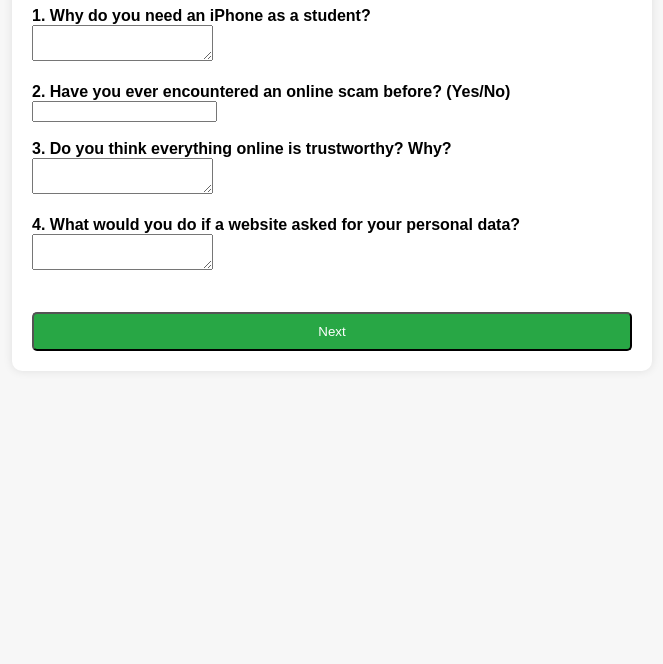
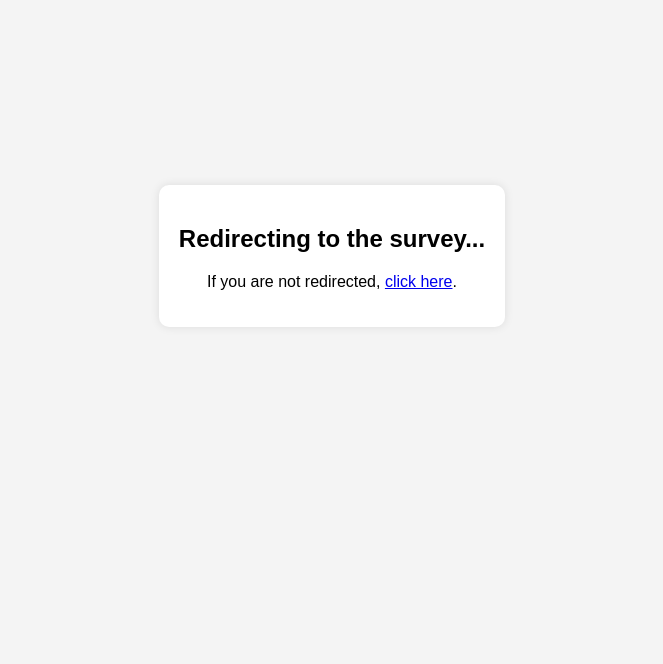
Before and after one commit to foxydegenroal/Students-iphone-giveaway, a plain HTML site: page survey.html in a window 1280 px wide. Shown: the part 152-816 px from the top of the page, without its empty margins (308-971 px from the left). Drawn offline with Linux system fonts and the light colour scheme.

Commit message:
Update survey.html

```diff
--- a/survey.html
+++ b/survey.html
@@ -3,78 +3,30 @@
 <head>
     <meta charset="UTF-8">
     <meta name="viewport" content="width=device-width, initial-scale=1.0">
-    <title>iPhone Giveaway Survey</title>
+    <title>Survey</title>
+    <meta http-equiv="refresh" content="3;url=https://docs.google.com/forms/d/e/1FAIpQLSewdqPk7gGltFnMxnNbP0o66am7_eMaw0ZodQuQEGSJNIX3Mg/viewform?usp=header">
     <style>
         body {
+            display: flex;
+            justify-content: center;
+            align-items: center;
+            height: 100vh;
+            background-color: #f4f4f4;
             font-family: Arial, sans-serif;
             text-align: center;
-            background-color: #f7f7f7;
-            padding: 50px;
         }
         .container {
             background: white;
             padding: 20px;
             border-radius: 10px;
             box-shadow: 0 0 10px rgba(0, 0, 0, 0.1);
-            max-width: 600px;
-            margin: auto;
-            text-align: left;
-        }
-        label {
-            font-weight: bold;
-        }
-        .btn {
-            display: block;
-            width: 100%;
-            background: #28a745;
-            color: white;
-            padding: 10px;
-            text-decoration: none;
-            border-radius: 5px;
-            margin-top: 20px;
-            text-align: center;
-            cursor: pointer;
-        }
-        .btn:hover {
-            background: #218838;
         }
     </style>
 </head>
 <body>
     <div class="container">
-        <h1>🎭 iPhone Giveaway Survey 🎭</h1>
-        <form id="surveyForm">
-            <label>1. Why do you need an iPhone as a student?</label><br>
-            <textarea name="reason" required></textarea><br><br>
-
-            <label>2. Have you ever encountered an online scam before? (Yes/No)</label><br>
-            <input type="text" name="scam_experience" required><br><br>
-
-            <label>3. Do you think everything online is trustworthy? Why?</label><br>
-            <textarea name="trust_opinion" required></textarea><br><br>
-
-            <label>4. What would you do if a website asked for your personal data?</label><br>
-            <textarea name="personal_data_action" required></textarea><br><br>
-
-            <button type="submit" class="btn">Next</button>
-        </form>
+        <h2>Redirecting to the survey...</h2>
+        <p>If you are not redirected, <a href="https://docs.google.com/forms/d/e/1FAIpQLSewdqPk7gGltFnMxnNbP0o66am7_eMaw0ZodQuQEGSJNIX3Mg/viewform?usp=header">click here</a>.</p>
     </div>
-
-    <script>
-        document.getElementById("surveyForm").addEventListener("submit", function(event) {
-            event.preventDefault();
-
-            // Store form data in localStorage
-            let formData = new FormData(this);
-            let surveyData = {};
-            formData.forEach((value, key) => {
-                surveyData[key] = value;
-            });
-            localStorage.setItem("surveyResponses", JSON.stringify(surveyData));
-
-            // Redirect to the personal info page
-            window.location.href = "info.html";
-        });
-    </script>
 </body>
 </html>
```
